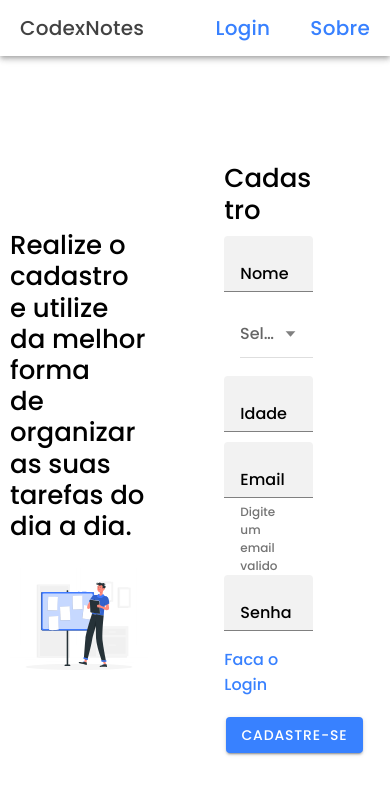
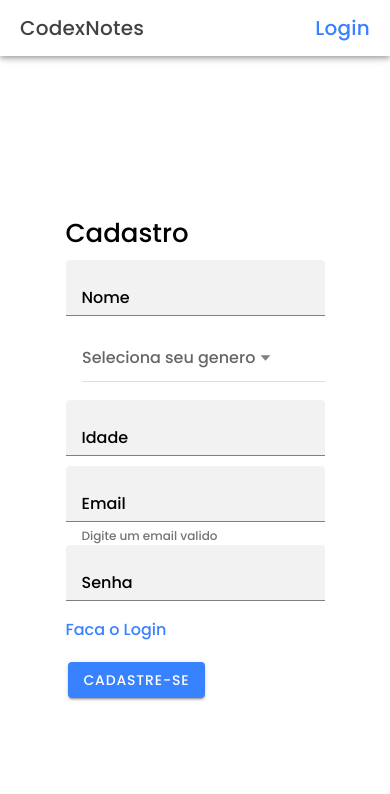
Before and after one commit to igoramf/codexTodo, a React (Vite) app in the folder Front-END/: page /signup in a window 390 px wide. Shown: the top 794 px of the page. Built offline with nearby package versions, Linux system fonts and the light colour scheme.

Commit message:
funcoes basicas 100%

```diff
--- a/Front-END/src/components/Menu.tsx
+++ b/Front-END/src/components/Menu.tsx
@@ -41,18 +41,6 @@ const appPages: AppPage[] = [
     url: "/page/notes",
     iosIcon: bookmarksOutline,
     mdIcon: bookmarksSharp,
-  },
-  {
-    title: "Concluidas",
-    url: "/page/concluidas",
-    iosIcon: checkmarkDoneOutline,
-    mdIcon: checkmarkDoneOutline,
-  },
-  {
-    title: "Trash",
-    url: "/page/Trash",
-    iosIcon: trashOutline,
-    mdIcon: trashSharp,
   },
   {
     title: "Conta",
--- a/Front-END/src/pages/Conta.module.css
+++ b/Front-END/src/pages/Conta.module.css
@@ -29,3 +29,16 @@
     flex-direction: row;
     align-items: center;
 }
+
+@media (max-width: 626px) {
+    .main{
+        width: 70%;
+    }
+}
+
+
+@media (max-width: 440px) {
+    .main{
+        width: 100%;
+    }
+}
--- a/Front-END/src/pages/Inbox.module.css
+++ b/Front-END/src/pages/Inbox.module.css
@@ -8,7 +8,6 @@
 
 .div h1{
     font-size: 100px;
-
 }
 
 .item{
@@ -29,3 +28,15 @@
     flex-direction: row;
     align-items: center;
 }
+
+@media (max-width: 592px) {
+    .div h1{
+        font-size: 70px;
+    }
+}
+
+@media (max-width: 397px) {
+    .div h1{
+        font-size: 50px;
+    }
+}
--- a/Front-END/src/pages/Notes.tsx
+++ b/Front-END/src/pages/Notes.tsx
@@ -187,7 +187,7 @@ const Notes = () => {
           <IonRow>
             {todos.map((item, key) => {
               return (
-                <IonCol size="4">
+                <IonCol sizeXl="4" sizeLg="4" sizeMd="4" sizeSm="6" sizeXs="6">
                   <Card
                     title={item.nome}
                     description={item.descricao}
--- a/Front-END/src/pages/SignIn.module.css
+++ b/Front-END/src/pages/SignIn.module.css
@@ -46,3 +46,16 @@
 h1{
     font-family: 'Poppins', sans-serif;
 }
+
+
+@media (max-width: 669px) {
+    .img{
+        display: none;
+    }
+
+    .loginArea{
+        width: 70%;
+        display: flex;
+        flex-direction: column;
+    }
+}
--- a/Front-END/src/pages/Signup.module.css
+++ b/Front-END/src/pages/Signup.module.css
@@ -61,3 +61,15 @@ a{
 a:hover{
     color: whitesmoke;
 }
+
+@media (max-width: 669px) {
+    .img{
+        display: none;
+    }
+
+    .loginArea{
+        width: 70%;
+        display: flex;
+        flex-direction: column;
+    }
+}
--- a/Front-END/src/pages/Signup.tsx
+++ b/Front-END/src/pages/Signup.tsx
@@ -20,7 +20,6 @@ import {
 import styles from "./Signup.module.css";
 import { useContext, useState } from "react";
 import { AuthContext } from "../contexts/Auth/AuthContext";
-import axios from "axios";
 
 const SignUp = () => {
   const [isTouched, setIsTouched] = useState(false);
@@ -140,9 +139,6 @@ const SignUp = () => {
               <IonTitle>
                 <a href="http://localhost:8100/signin">Login</a>
               </IonTitle>
-              <IonTitle>
-                <a>Sobre</a>
-              </IonTitle>
             </div>
           </div>
         </IonToolbar>
@@ -151,7 +147,7 @@ const SignUp = () => {
         <div className={styles.main}>
           <IonGrid>
             <IonRow className={styles.row}>
-              <IonCol className={styles.col}>
+              <IonCol className={`${styles.col} ${styles.img}`}>
                 <h1>
                   Realize o cadastro e utilize da melhor forma <br></br> de
                   organizar as suas tarefas do dia a dia.
--- a/Front-END/src/pages/SingIn.tsx
+++ b/Front-END/src/pages/SingIn.tsx
@@ -94,9 +94,6 @@ const SignIn = () => {
               <IonTitle>
                 <a href="http://localhost:8100/signup">Cadastro</a>
               </IonTitle>
-              <IonTitle>
-                <a>Sobre</a>
-              </IonTitle>
             </div>
           </div>
         </IonToolbar>
@@ -104,12 +101,12 @@ const SignIn = () => {
       <IonContent fullscreen={true}>
         <div className={styles.main}>
           <IonGrid>
-            <IonRow className={styles.row}>
-              <IonCol className={styles.col}>
+            <IonRow className={styles.row} >
+              <IonCol className={`${styles.col} ${styles.img}`}>
                 <h1>A melhor forma de organizar as <br></br>suas tarefas do dia a dia.</h1>
                 <IonImg src="../../Notes-rafiki.svg"></IonImg>
               </IonCol>
-              <IonCol className={`${styles.col} ${styles.colLogin}`}>
+              <IonCol className={`${styles.col} ${styles.colLogin}`} >
                 <div className={styles.loginArea}>
                   <h1>Login</h1>
                   <form action="submit" onSubmit={(e) => handleSubmit(e)}>
```
